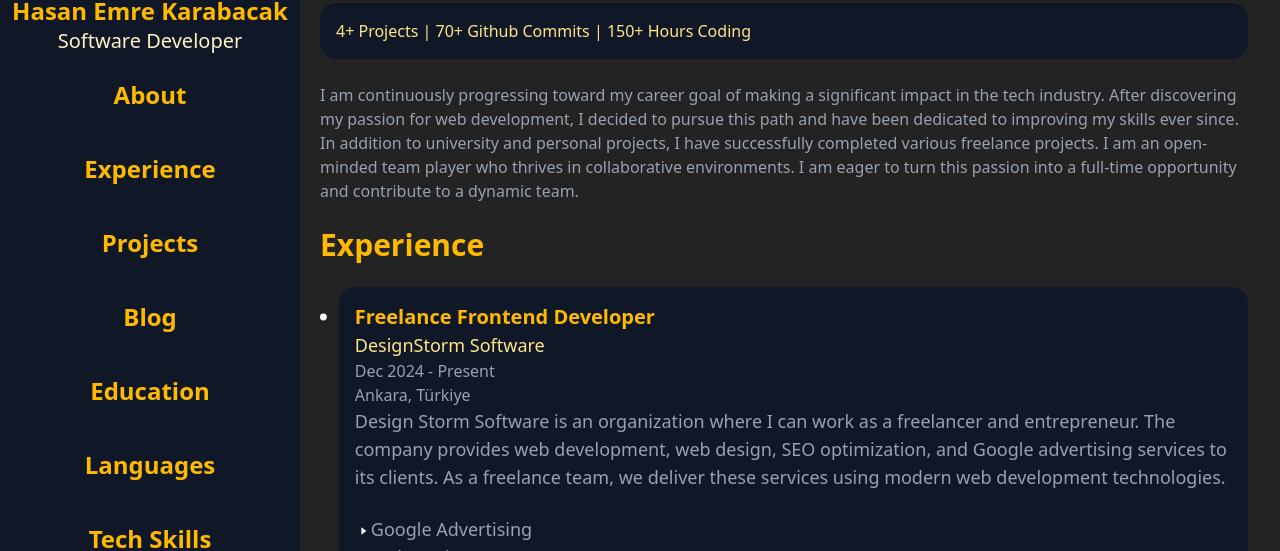
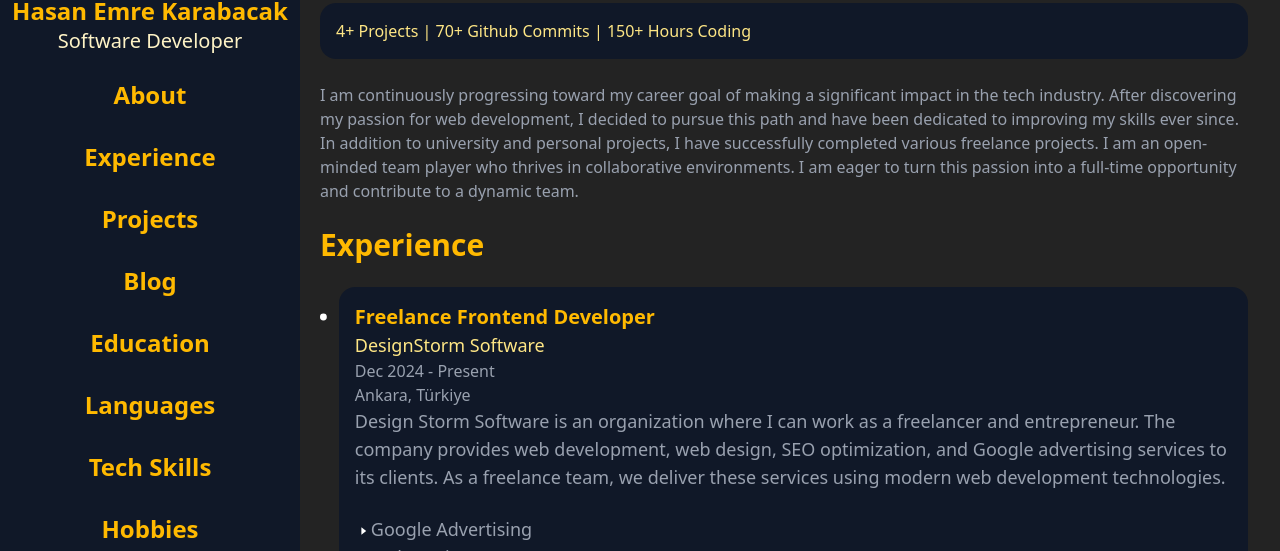
Before and after one commit to Falcon-tech-code/portfolio, a React (Vite) app: page / in a window 1280 px wide. Shown: the part 249-800 px from the top of the page. Built offline with nearby package versions, Linux system fonts and the light colour scheme.

Commit message:
aside section navigation bugs fixed

```diff
--- a/src/App.jsx
+++ b/src/App.jsx
@@ -23,48 +23,48 @@ function App() {
                         <h2 className='text-xl font-thin text-amber-100'>Software Developer</h2>
                     </div>
                 </div>
-                <nav className='flex flex-col text-2xl font-bold text-amber-400 gap-6 rounded-xl p-4 items-center justify-center'>
-                    <a className='p-2 px-4 group hover:bg-pink-800 rounded-xl transition duration-500' href="#about">
+                <nav className='flex flex-col text-2xl font-bold text-amber-400 mt-4 gap-3 rounded-xl items-center justify-center'>
+                    <a className='p-2 group hover:bg-pink-800 rounded-xl transition duration-500' href="#about">
                         About
                         <div className='bg-amber-200 h-[2px] w-0 group-hover:w-full hover:bg-gray-200 transition-all duration-500'>
                         </div>
                     </a>
-                    <a className='p-2 px-4 group hover:bg-pink-800 rounded-xl transition duration-500' href="#experience">
+                    <a className='p-2 group hover:bg-pink-800 rounded-xl transition duration-500' href="#experience">
                         Experience
                         <div className='bg-amber-200 h-[2px] w-0 group-hover:w-full hover:bg-gray-200 transition-all duration-500'>
                         </div>
                     </a>
-                    <a className='p-2 px-4 group hover:bg-pink-800 rounded-xl transition duration-500' href="#projects">
+                    <a className='p-2 group hover:bg-pink-800 rounded-xl transition duration-500' href="#projects">
                         Projects
                         <div className='bg-amber-200 h-[2px] w-0 group-hover:w-full hover:bg-gray-200 transition-all duration-500'>
                         </div>
                     </a>
-                    <a className='p-2 px-4 group hover:bg-pink-800 rounded-xl transition duration-500' href="#blog">
+                    <a className='p-2 group hover:bg-pink-800 rounded-xl transition duration-500' href="#blog">
                         Blog
                         <div className='bg-amber-200 h-[2px] w-0 group-hover:w-full hover:bg-gray-200 transition-all duration-500'>
                         </div>
                     </a>
-                    <a className='p-2 px-4 group hover:bg-pink-800 rounded-xl transition duration-500' href="#education">
+                    <a className='p-2 group hover:bg-pink-800 rounded-xl transition duration-500' href="#education">
                         Education
                         <div className='bg-amber-200 h-[2px] w-0 group-hover:w-full hover:bg-gray-200 transition-all duration-500'>
                         </div>
                     </a>
-                    <a className='p-2 px-4 group hover:bg-pink-800 rounded-xl transition duration-500' href="#languages">
+                    <a className='p-2 group hover:bg-pink-800 rounded-xl transition duration-500' href="#languages">
                         Languages
                         <div className='bg-amber-200 h-[2px] w-0 group-hover:w-full hover:bg-gray-200 transition-all duration-500'>
                         </div>
                     </a>
-                    <a className='p-2 px-4 group hover:bg-pink-800 rounded-xl transition duration-500' href="#tech_skills">
+                    <a className='p-2 group hover:bg-pink-800 rounded-xl transition duration-500' href="#tech_skills">
                         Tech Skills
                         <div className='bg-amber-200 h-[2px] w-0 group-hover:w-full hover:bg-gray-200 transition-all duration-500'>
                         </div>
                     </a>
-                    <a className='p-2 px-4 group hover:bg-pink-800 rounded-xl transition duration-500' href="#hobbies">
+                    <a className='p-2 group hover:bg-pink-800 rounded-xl transition duration-500' href="#hobbies">
                         Hobbies
                         <div className='bg-amber-200 h-[2px] w-0 group-hover:w-full hover:bg-gray-200 transition-all duration-500'>
                         </div>
                     </a>
-                    <a className='p-2 px-4 group hover:bg-pink-800 rounded-xl transition duration-500' href="#contact">
+                    <a className='p-2 group hover:bg-pink-800 rounded-xl transition duration-500' href="#contact">
                         Contact
                         <div className='bg-amber-200 h-[2px] w-0 group-hover:w-full hover:bg-gray-200 transition-all duration-500'>
                         </div>
```
